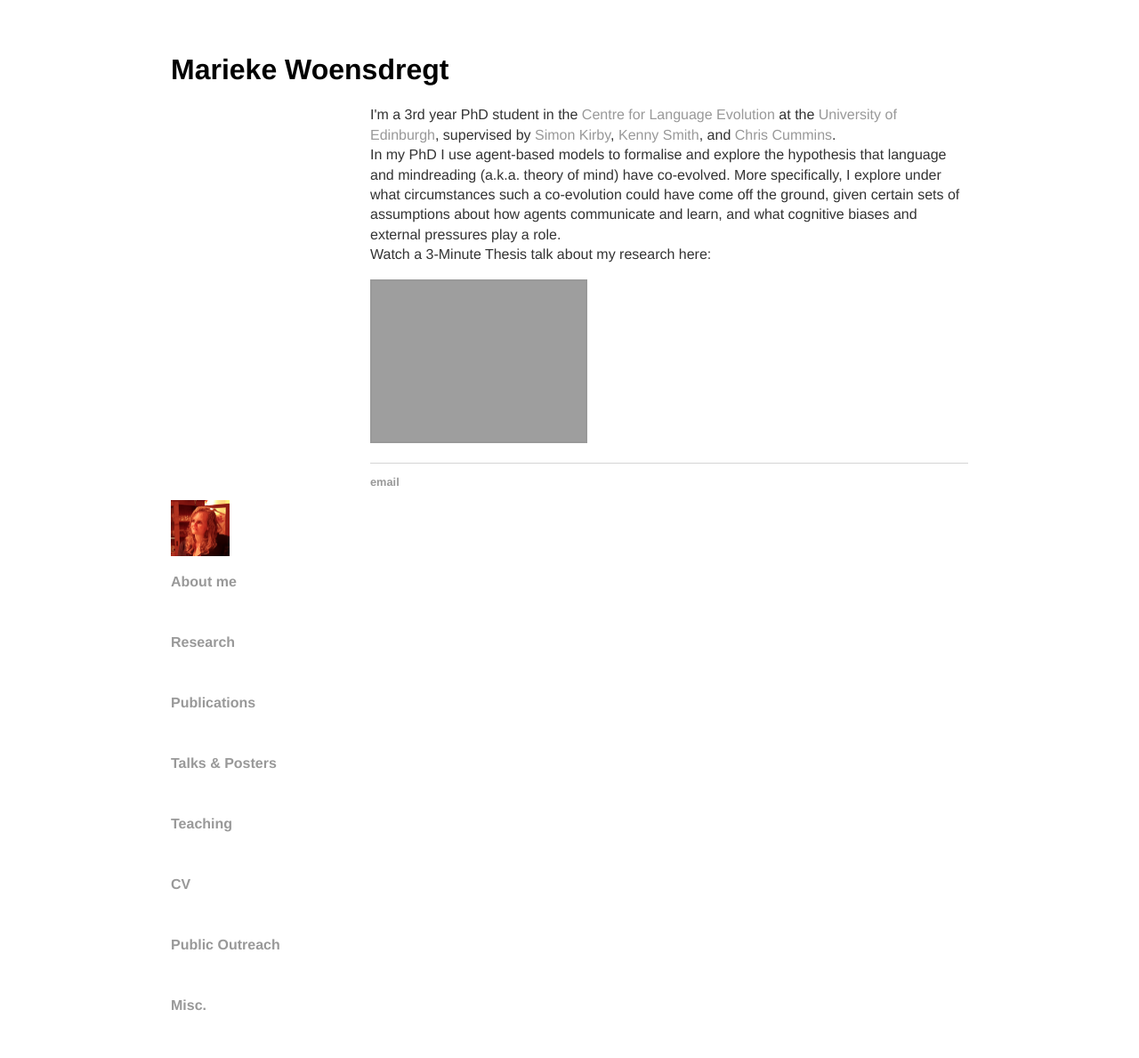
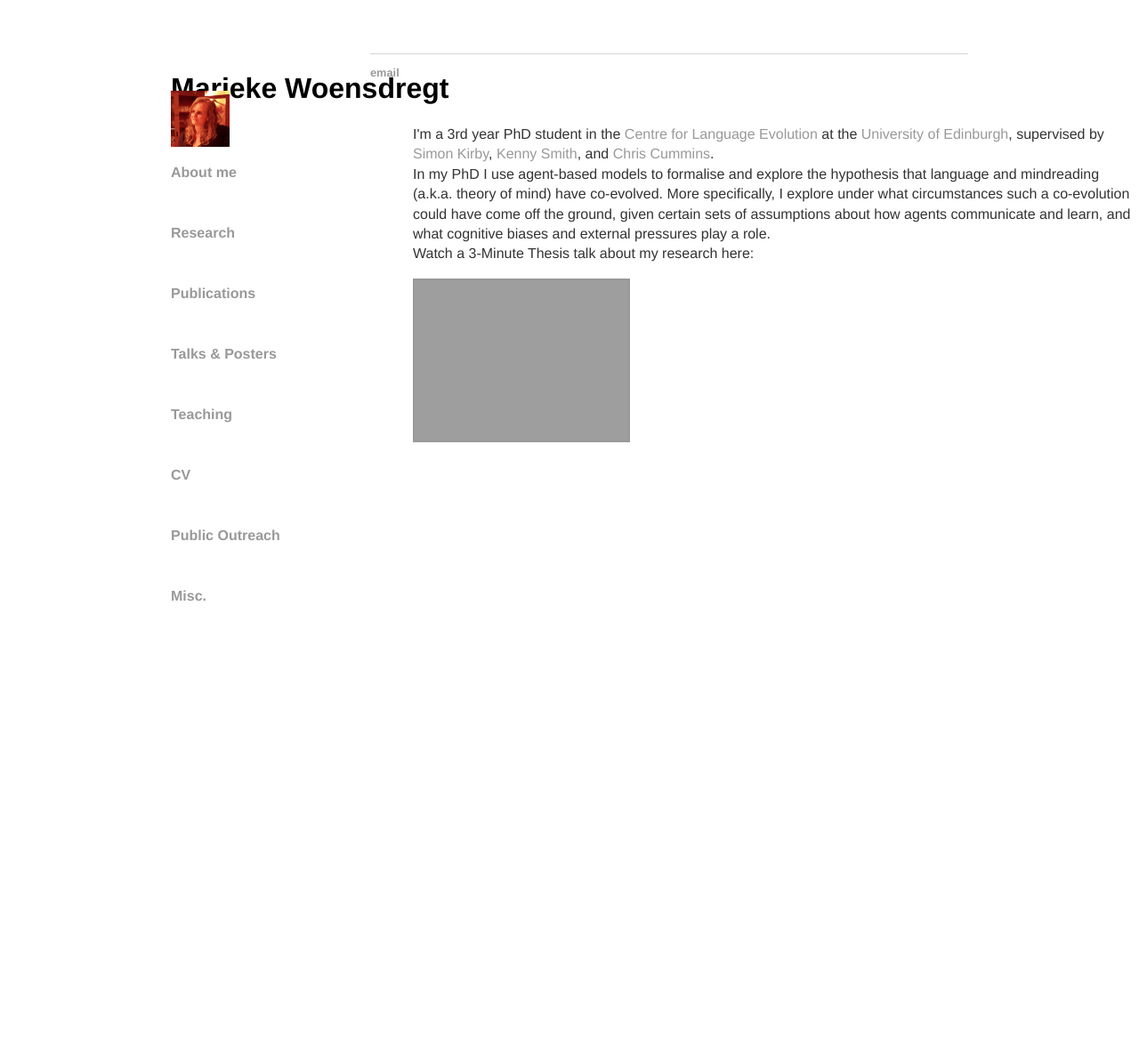
Before and after one commit to marieke-woensdregt/marieke-woensdregt.github.io, a Jekyll site: the page built from index.html, in a window 1280 px wide. Shown: the whole page at 89% size. Built offline with Jekyll 4.4.1, drawn with Linux system fonts in a browser that asks for light colours; after the commit the page ends 900 px from its top, so only the background shows below that; grey boxes are pictures that could not be loaded.

Commit message:
Update default.html

```diff
--- a/_layouts/default.html
+++ b/_layouts/default.html
@@ -1,7 +1,7 @@
 <!DOCTYPE html>
 	<html>
 
-		<div style="margin-left:25%">
+		<div style="margin-left:25%; position:absolute;">
 		<head>
 			<title>{{ page.title }}</title>
 			<!-- link to main stylesheet -->
@@ -11,7 +11,7 @@
 
 		<body>
 		<!-- <div class="blurb" style="margin-left:25%"> -->
-		<div class="blurb">
+		<div class="blurb" style="position:absolute;">
 			{{ content }}
 		</div><!-- /.blurb -->
 		<footer>
```
